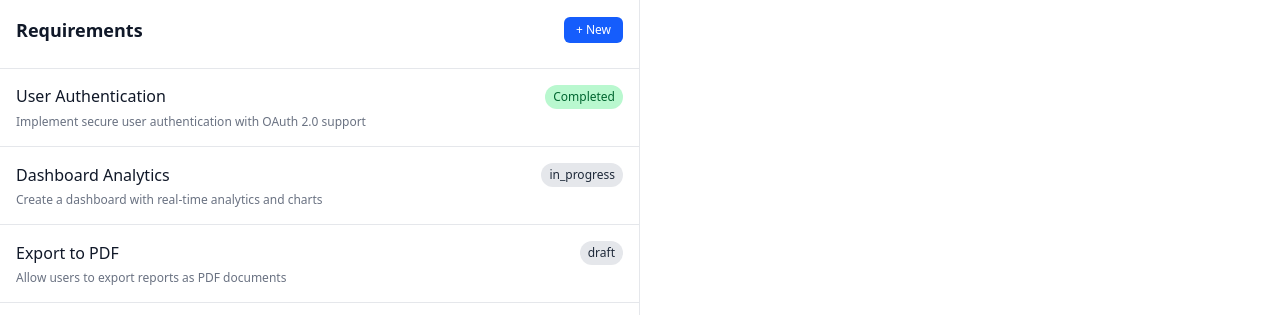
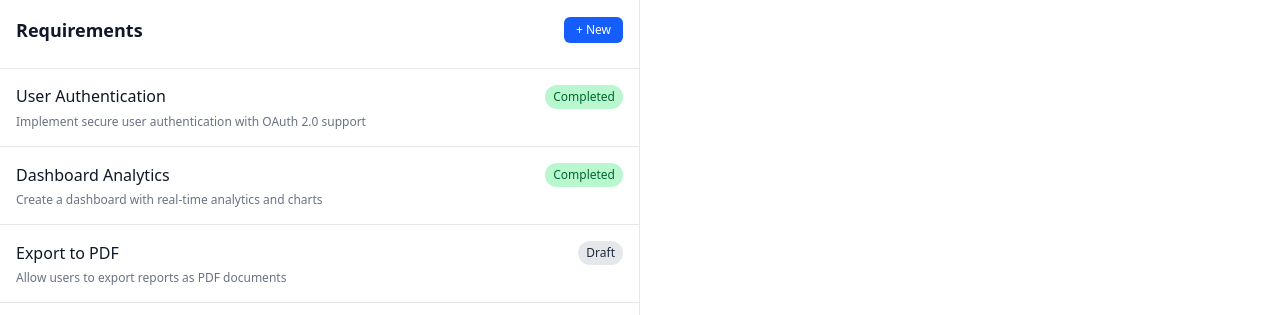
Before and after one commit to HoangLamLe/Spec-Flow, a React (Vite) app: page / in a window 1280 px wide. Shown: the top 315 px of the page. Built offline with nearby package versions, Linux system fonts and the light colour scheme.

Commit message:
fix sync data and autosave

```diff
--- a/src/App.jsx
+++ b/src/App.jsx
@@ -61,7 +61,6 @@ function App() {
 
   const handleUpdate = async (id, data) => {
     setSaving(true);
-    setRequirements([...requirements]);
     try {
       const updated = await updateRequirement(id, data);
       setRequirements((prev) =>
--- a/src/components/RequirementDetail.jsx
+++ b/src/components/RequirementDetail.jsx
@@ -37,10 +37,24 @@ function RequirementDetail({
   useEffect(() => {
     if (!requirement) return;
 
+    // Check if there are actual changes from the loaded requirement
+    const hasChanges =
+      title.trim() !== requirement.title ||
+      description !== requirement.description ||
+      status !== requirement.status;
+
+    if (!hasChanges) return;
+
     // Set a timeout to auto-save 3 seconds after the last change
     const autoSaveTimeout = setTimeout(async () => {
       try {
         await autoSaveRequirement(requirement.id, {
+          title: title.trim(),
+          description,
+          status,
+        });
+        // Sync changes back to parent component to update the list
+        onUpdate(requirement.id, {
           title: title.trim(),
           description,
           status,
@@ -55,12 +69,13 @@ function RequirementDetail({
     return () => {
       clearTimeout(autoSaveTimeout);
     };
-  }, [requirement, title, description, status]);
+  }, [requirement, title, description, status, onUpdate]);
 
   useEffect(() => {
     if (requirement) {
       setTitle(requirement.title);
       setDescription(requirement.description);
+      setStatus(requirement.status || "Draft");
     }
   }, [requirement]);
 
--- a/src/services/api.js
+++ b/src/services/api.js
@@ -14,13 +14,13 @@ const defaultRequirements = [
     id: "2",
     title: "Dashboard Analytics",
     description: "Create a dashboard with real-time analytics and charts",
-    status: "in_progress",
+    status: "Completed",
   },
   {
     id: "3",
     title: "Export to PDF",
     description: "Allow users to export reports as PDF documents",
-    status: "draft",
+    status: "Draft",
   },
   {
     id: "4",
@@ -103,6 +103,13 @@ const simulateRequest = (callback) => {
 };
 
 export const getRequirements = () => {
+  // Don't call simulateRequest if we have data in localStorage
+  // This avoids unnecessary delays and random rejections
+  const stored = localStorage.getItem(STORAGE_KEY);
+  if (stored) {
+    return Promise.resolve([...requirements]);
+  }
+  // If no data in localStorage, fetch from default and simulate the request
   return simulateRequest(() => [...requirements]).catch(() => []);
 };
 
```
